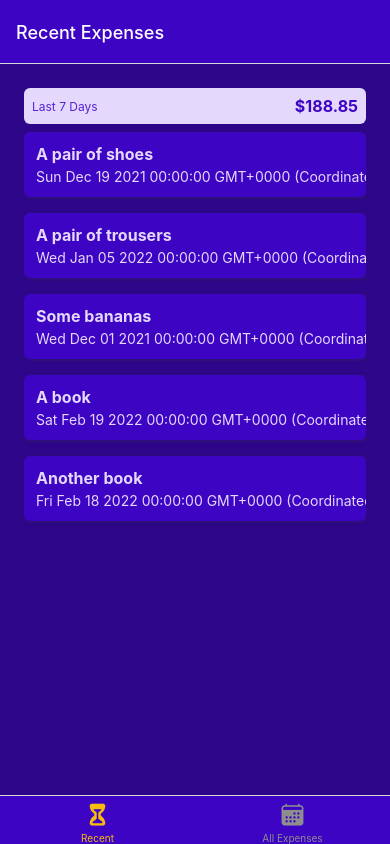
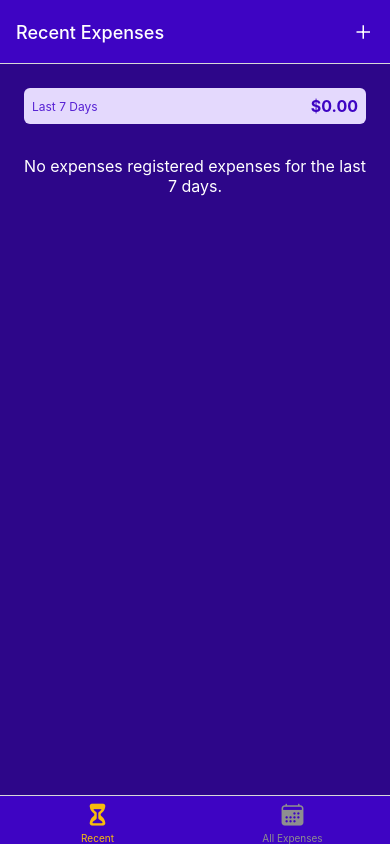
Before and after one commit to Greatshock/rn-course, a React Native app: screen /Recent in a window 390 px wide. Built offline with nearby package versions, Linux system fonts and the light colour scheme.

Commit message:
Completex chapter 8

```diff
--- a/App.js
+++ b/App.js
@@ -10,6 +10,9 @@ import { AllExpensesScreen } from './screens/AllExpensesScreen';
 import { ManageExpenseScreen } from './screens/ManageExpenseScreen';
 
 import { GlobalStyles } from './constants/styles';
+import { IconButton } from './components/UI/IconButton';
+import { Provider } from 'react-redux';
+import { store } from './store/store';
 
 const Tabs = createBottomTabNavigator();
 const Stack = createNativeStackNavigator();
@@ -17,7 +20,7 @@ const Stack = createNativeStackNavigator();
 function BottomTabsScreen() {
   return (
     <Tabs.Navigator
-      screenOptions={{
+      screenOptions={({ navigation }) => ({
         headerTintColor: 'white',
         headerStyle: {
           backgroundColor: GlobalStyles.colors.primary500,
@@ -26,7 +29,17 @@ function BottomTabsScreen() {
         tabBarStyle: {
           backgroundColor: GlobalStyles.colors.primary500,
         },
+        headerRight: ({ tintColor }) => (
+          <IconButton
+            icon='add'
+            size={24}
+            color={tintColor}
+            onPress={() => {
+              navigation.navigate('ManageExpense');
             }}
+          />
+        ),
+      })}
     >
       <Tabs.Screen
         name='Recent'
@@ -59,8 +72,16 @@ export default function App() {
       <StatusBar style='light' />
 
       <View style={styles.appContainer}>
+        <Provider store={store}>
           <NavigationContainer>
-          <Stack.Navigator>
+            <Stack.Navigator
+              screenOptions={{
+                headerStyle: {
+                  backgroundColor: GlobalStyles.colors.primary500,
+                },
+                headerTintColor: 'white',
+              }}
+            >
               <Stack.Screen
                 name='BottomTabs'
                 component={BottomTabsScreen}
@@ -69,9 +90,11 @@ export default function App() {
               <Stack.Screen
                 name='ManageExpense'
                 component={ManageExpenseScreen}
+                options={{ presentation: 'modal' }}
               ></Stack.Screen>
             </Stack.Navigator>
           </NavigationContainer>
+        </Provider>
       </View>
     </>
   );
--- a/components/ExpenseItem.js
+++ b/components/ExpenseItem.js
@@ -1,16 +1,29 @@
 import React from 'react';
 import { Pressable, StyleSheet, Text, View } from 'react-native';
 import { GlobalStyles } from '../constants/styles';
+import { useNavigation } from '@react-navigation/native';
+import { getFormattedDate } from '../utils/date';
 
-export function ExpenseItem({ amount, date, description }) {
+export function ExpenseItem({ id, amount, date, description }) {
+  const navigation = useNavigation();
+
+  function expensePressHandler() {
+    navigation.navigate('ManageExpense', { expenseId: id });
+  }
+
   return (
-    <Pressable>
+    <Pressable
+      style={({ pressed }) => pressed && styles.pressed}
+      onPress={expensePressHandler}
+    >
       <View style={styles.item}>
         <View>
           <Text style={[styles.textBase, styles.description]}>
             {description}
           </Text>
-          <Text style={styles.textBase}>{date.toString()}</Text>
+          <Text style={styles.textBase}>
+            {getFormattedDate(new Date(date))}
+          </Text>
         </View>
         <View style={styles.amountContainer}>
           <Text style={styles.amount}>{amount}</Text>
@@ -54,4 +67,7 @@ const styles = StyleSheet.create({
     color: GlobalStyles.colors.primary500,
     fontWeight: 'bold',
   },
+  pressed: {
+    opacity: 0.75,
+  },
 });
--- a/components/ExpensesOutput.js
+++ b/components/ExpensesOutput.js
@@ -1,47 +1,18 @@
-import { View, StyleSheet } from 'react-native';
+import { View, StyleSheet, Text } from 'react-native';
 
 import { ExpensesList } from './ExpensesList';
 import { ExpensesSummary } from './ExpensesSummary';
 import { GlobalStyles } from '../constants/styles';
 
-const DUMMY_EXPENSES = [
-  {
-    id: 'e1',
-    description: 'A pair of shoes',
-    amount: 59.99,
-    date: new Date('2021-12-19'),
-  },
-  {
-    id: 'e2',
-    description: 'A pair of trousers',
-    amount: 89.29,
-    date: new Date('2022-01-05'),
-  },
-  {
-    id: 'e3',
-    description: 'Some bananas',
-    amount: 5.99,
-    date: new Date('2021-12-01'),
-  },
-  {
-    id: 'e4',
-    description: 'A book',
-    amount: 14.99,
-    date: new Date('2022-02-19'),
-  },
-  {
-    id: 'e5',
-    description: 'Another book',
-    amount: 18.59,
-    date: new Date('2022-02-18'),
-  },
-];
-
-export function ExpensesOutput({ expenses, expensesPeriod }) {
+export function ExpensesOutput({ expenses, expensesPeriod, fallbackText }) {
   return (
     <View style={styles.container}>
-      <ExpensesSummary expenses={DUMMY_EXPENSES} periodName={expensesPeriod} />
-      <ExpensesList expenses={DUMMY_EXPENSES} />
+      <ExpensesSummary expenses={expenses} periodName={expensesPeriod} />
+      {expenses?.length ? (
+        <ExpensesList expenses={expenses} />
+      ) : (
+        <Text style={styles.infoText}>{fallbackText}</Text>
+      )}
     </View>
   );
 }
@@ -53,4 +24,10 @@ const styles = StyleSheet.create({
     paddingBottom: 0,
     backgroundColor: GlobalStyles.colors.primary700,
   },
+  infoText: {
+    color: 'white',
+    fontSize: 16,
+    textAlign: 'center',
+    marginTop: 32,
+  },
 });
--- /dev/null
+++ b/components/UI/Button.js
@@ -0,0 +1,43 @@
+import React from 'react';
+import { Pressable, StyleSheet, Text, View } from 'react-native';
+import { GlobalStyles } from '../../constants/styles';
+
+export function Button({ onPress, children, mode, style }) {
+  return (
+    <View style={style}>
+      <Pressable
+        style={({ pressed }) => pressed && styles.pressed}
+        onPress={onPress}
+      >
+        <View style={[styles.button, mode === 'flat' && styles.flat]}>
+          <Text style={[styles.buttonText, mode === 'flat' && styles.flatText]}>
+            {children}
+          </Text>
+        </View>
+      </Pressable>
+    </View>
+  );
+}
+
+const styles = StyleSheet.create({
+  button: {
+    borderRadius: 4,
+    padding: 8,
+    backgroundColor: GlobalStyles.colors.primary500,
+  },
+  flat: {
+    backgroundColor: 'transparent',
+  },
+  buttonText: {
+    color: 'white',
+    textAlign: 'center',
+  },
+  flatText: {
+    color: GlobalStyles.colors.primary200,
+  },
+  pressed: {
+    opacity: 0.75,
+    backgroundColor: GlobalStyles.colors.primary100,
+    borderRadius: 4,
+  },
+});
--- /dev/null
+++ b/components/UI/IconButton.js
@@ -0,0 +1,28 @@
+import React from 'react';
+import { StyleSheet, View, Pressable } from 'react-native';
+import { Ionicons } from '@expo/vector-icons';
+
+export function IconButton({ icon, color, size, onPress }) {
+  return (
+    <Pressable
+      style={({ pressed }) => pressed && styles.pressed}
+      onPress={onPress}
+    >
+      <View style={styles.buttonContainer}>
+        <Ionicons name={icon} color={color} size={size} />
+      </View>
+    </Pressable>
+  );
+}
+
+const styles = StyleSheet.create({
+  buttonContainer: {
+    borderRadius: 24,
+    padding: 6,
+    marginHorizontal: 8,
+    marginVertical: 2,
+  },
+  pressed: {
+    opacity: 0.75,
+  },
+});
--- a/package.json
+++ b/package.json
@@ -12,12 +12,14 @@
     "@react-navigation/bottom-tabs": "^6.5.7",
     "@react-navigation/native": "^6.1.6",
     "@react-navigation/native-stack": "^6.9.12",
+    "@reduxjs/toolkit": "^1.9.5",
     "expo": "~48.0.18",
     "expo-status-bar": "~1.4.4",
     "react": "18.2.0",
     "react-native": "0.71.8",
     "react-native-safe-area-context": "4.5.0",
-    "react-native-screens": "~3.20.0"
+    "react-native-screens": "~3.20.0",
+    "react-redux": "^8.0.7"
   },
   "devDependencies": {
     "@babel/core": "^7.20.0"
--- a/screens/AllExpensesScreen.js
+++ b/screens/AllExpensesScreen.js
@@ -1,9 +1,18 @@
 import React from 'react';
 import { StyleSheet } from 'react-native';
 import { ExpensesOutput } from '../components/ExpensesOutput';
+import { useSelector } from 'react-redux';
 
 export function AllExpensesScreen() {
-  return <ExpensesOutput expensesPeriod='Total' />;
+  const expenses = useSelector((state) => state.expenses.expenses);
+
+  return (
+    <ExpensesOutput
+      expenses={expenses}
+      expensesPeriod='Total'
+      fallbackText='No expenses registered expenses found.'
+    />
+  );
 }
 
 const styles = StyleSheet.create({});
--- a/screens/ManageExpenseScreen.js
+++ b/screens/ManageExpenseScreen.js
@@ -1,8 +1,101 @@
-import React from 'react';
+import React, { useLayoutEffect } from 'react';
 import { StyleSheet, View } from 'react-native';
+import { IconButton } from '../components/UI/IconButton';
+import { GlobalStyles } from '../constants/styles';
+import { Button } from '../components/UI/Button';
+import { useDispatch } from 'react-redux';
+import { addExpense, deleteExpense, updateExpense } from '../store/store';
+import { getFormattedDate } from '../utils/date';
 
-export function ManageExpenseScreen() {
-  return <View></View>;
+export function ManageExpenseScreen({ navigation, route }) {
+  const expenseId = route.params?.expenseId;
+  const isEditing = !!expenseId;
+
+  const dispatch = useDispatch();
+
+  useLayoutEffect(() => {
+    navigation.setOptions({
+      title: isEditing ? 'Edit Expense' : 'Add Expense',
+    });
+  }, [navigation, isEditing]);
+
+  function deleteExpenseHandler() {
+    dispatch(deleteExpense({ id: expenseId }));
+    navigation.goBack();
+  }
+
+  function cancelHandler() {
+    navigation.goBack();
+  }
+
+  function confirmHandler() {
+    if (isEditing) {
+      dispatch(
+        updateExpense({
+          id: expenseId,
+          data: {
+            description: 'Test Updated',
+            amount: 99.99,
+          },
+        })
+      );
+    } else {
+      dispatch(
+        addExpense({
+          description: 'Test',
+          amount: 29.99,
+          date: new Date().toISOString(),
+        })
+      );
+    }
+
+    navigation.goBack();
+  }
+
+  return (
+    <View style={styles.container}>
+      <View style={styles.buttonsContainer}>
+        <Button style={styles.button} mode='flat' onPress={cancelHandler}>
+          Cancel
+        </Button>
+        <Button style={styles.button} onPress={confirmHandler}>
+          {isEditing ? 'Update' : 'Add'}
+        </Button>
+      </View>
+      {isEditing && (
+        <View style={styles.deleteContainer}>
+          <IconButton
+            icon='trash'
+            color={GlobalStyles.colors.error500}
+            size={36}
+            onPress={deleteExpenseHandler}
+          />
+        </View>
+      )}
+    </View>
+  );
 }
 
-const styles = StyleSheet.create({});
+const styles = StyleSheet.create({
+  container: {
+    flex: 1,
+    padding: 24,
+    backgroundColor: GlobalStyles.colors.primary800,
+  },
+  deleteContainer: {
+    marginTop: 16,
+    paddingTop: 8,
+    borderTopWidth: 2,
+    borderTopColor: GlobalStyles.colors.primary200,
+    alignItems: 'center',
+  },
+  buttonsContainer: {
+    flexDirection: 'row',
+    justifyContent: 'center',
+    alignItems: 'center',
+  },
+  button: {
+    width: 120,
+    marginHorizontal: 8,
+  },
+});
--- a/screens/RecentExpensesScreen.js
+++ b/screens/RecentExpensesScreen.js
@@ -1,9 +1,24 @@
 import React from 'react';
 import { StyleSheet } from 'react-native';
 import { ExpensesOutput } from '../components/ExpensesOutput';
+import { useSelector } from 'react-redux';
+import { getDateMinusDays } from '../utils/date';
 
 export function RecentExpensesScreen() {
-  return <ExpensesOutput expensesPeriod='Last 7 Days' />;
+  const expenses = useSelector((state) => state.expenses.expenses);
+
+  const date7daysAgo = getDateMinusDays(new Date(), 7);
+  const recentExpenses = expenses.filter(
+    (e) => new Date(e.date) > date7daysAgo
+  );
+
+  return (
+    <ExpensesOutput
+      expenses={recentExpenses}
+      expensesPeriod='Last 7 Days'
+      fallbackText='No expenses registered expenses for the last 7 days.'
+    />
+  );
 }
 
 const styles = StyleSheet.create({});
--- /dev/null
+++ b/store/store.js
@@ -0,0 +1,70 @@
+import { configureStore, createSlice } from '@reduxjs/toolkit';
+import { getFormattedDate } from '../utils/date';
+
+const DUMMY_EXPENSES = [
+  {
+    id: 'e1',
+    description: 'A pair of shoes',
+    amount: 59.99,
+    date: new Date('2021-12-19'),
+  },
+  {
+    id: 'e2',
+    description: 'A pair of trousers',
+    amount: 89.29,
+    date: new Date('2022-01-05'),
+  },
+  {
+    id: 'e3',
+    description: 'Some bananas',
+    amount: 5.99,
+    date: new Date('2021-12-01'),
+  },
+  {
+    id: 'e4',
+    description: 'A book',
+    amount: 14.99,
+    date: new Date('2022-02-19'),
+  },
+  {
+    id: 'e5',
+    description: 'Another book',
+    amount: 18.59,
+    date: new Date('2022-02-18'),
+  },
+];
+
+const expensesSlice = createSlice({
+  name: 'expenses',
+  initialState: {
+    expenses: DUMMY_EXPENSES.map((e) => {
+      e.date = e.date.toISOString();
+      return e;
+    }),
+  },
+  reducers: {
+    addExpense: (state, { payload }) => {
+      const id = Date.now().toString() + Math.random().toString;
+      state.expenses.unshift({ ...payload, id });
+    },
+    deleteExpense: (state, { payload }) => {
+      const expenseToDeleteIndex = state.expenses.findIndex(
+        (e) => e.id === payload.id
+      );
+      state.expenses.splice(expenseToDeleteIndex, 1);
+    },
+    updateExpense: (state, { payload }) => {
+      const index = state.expenses.findIndex((e) => e.id === payload.id);
+      state.expenses[index] = { ...state.expenses[index], ...payload.data };
+    },
+  },
+});
+
+export const { addExpense, deleteExpense, updateExpense } =
+  expensesSlice.actions;
+
+export const store = configureStore({
+  reducer: {
+    expenses: expensesSlice.reducer,
+  },
+});
--- /dev/null
+++ b/utils/date.js
@@ -0,0 +1,7 @@
+export function getFormattedDate(date) {
+  return `${date.getFullYear()}-${date.getMonth() + 1}-${date.getDate()}`;
+}
+
+export function getDateMinusDays(date, days) {
+  return new Date(date.getFullYear(), date.getMonth(), date.getDate() - days);
+}
```
Also changed, not shown: 1 other file (tests, documents, lock files or other folders). Lines whose indentation alone changed are shown as unchanged.
